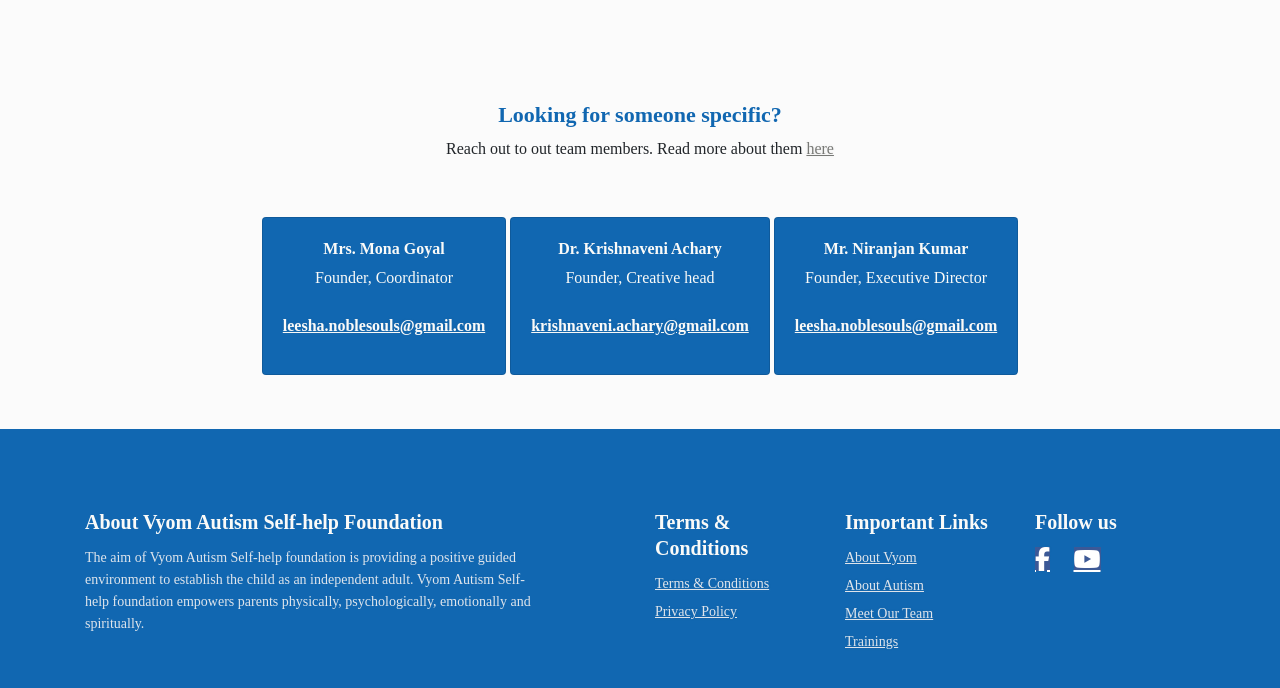
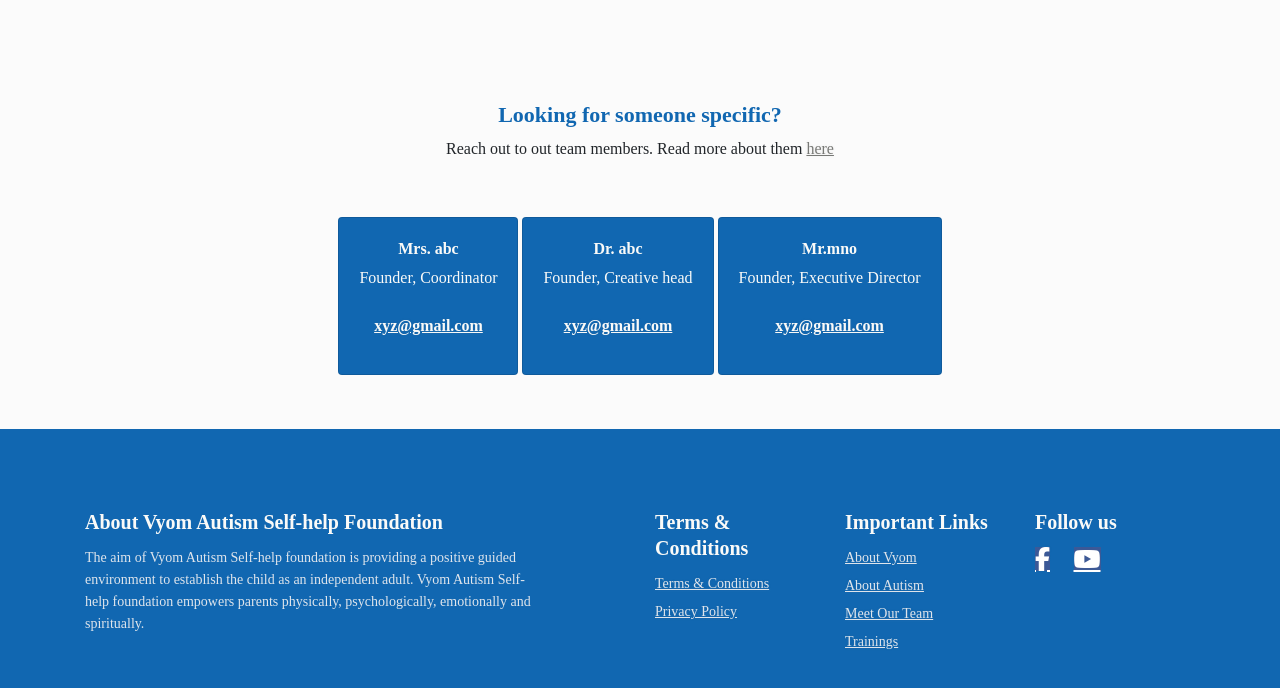
Before and after one commit to Vibhumkaila/SpectrumGuidance, a Django app: page /contact in a window 1280 px wide. Shown: the part 1187-1875 px from the top of the page. Run offline with Django 3.2, Linux system fonts and the light colour scheme; some libraries are stand-ins or nearby versions; some web fonts are replaced.

Commit message:
Update contact.html

```diff
--- a/templates/parentTraining/contact.html
+++ b/templates/parentTraining/contact.html
@@ -28,14 +28,14 @@
                     <br>
 
                     <h5>Email:</h5>
-                    <p><a href="mailto:vyom.autismselfhelp@gmail.com">vyom.autismselfhelp@gmail.com</a></p>
-                    <p><a href="mailto:leesha.noblesouls@gmail.com">leesha.noblesouls@gmail.com</a></p>
+                    <p><a href="mailto:xyz@gmail.com">xyz@gmail.com</a></p>
+                    <p><a href="mailto:abc@gmail.com">abc@gmail.com</a></p>
 
                     <br>
 
                     <h5>Phone:</h5>
-                    <p>Dr. Krishnaveni Achary: +91 98186 83793<i class="fa fa-whatsapp" style="font-size:20px;color: green"></i></p>
-                    <p>Mrs. Mona Goyal: +91 81462 22008<i class="fa fa-whatsapp" style="font-size:20px;color: green"></i></p>
+                    <p>Dr. mno: 100 <i class="fa fa-whatsapp" style="font-size:20px;color: green"></i></p>
+                    <p>Mrs. xyz: +91 100<i class="fa fa-whatsapp" style="font-size:20px;color: green"></i></p>
 
                     <br>
                     <br>
@@ -47,13 +47,13 @@
 
                     <h5>Email:</h5>
 
-                    <p><a href="mailto:vyom.autismselfhelp.tech@gmail.com">vyom.autismselfhelp.tech@gmail.com</a></p>
+                    <p><a href="mailto:xyz@gmail.com">vyom.autismselfhelp.tech@gmail.com</a></p>
 
                 </div>
             </div>
             <div class="col-lg-7">
 
-                <iframe src="https://docs.google.com/forms/d/e/1FAIpQLSfzW1XaUXi0JBzAoEDzdVNd0i_VGcXerqYdLY5zI6l689dBFg/viewform?embedded=true"
+                <iframe src="https://docs.google.com/forms/d/e/hmmm"
                         width="640"
                         height="805"
                         frameborder="0"
@@ -81,28 +81,28 @@
             <div class="col-lg-12">
                 <div class="card" style="display: inline-block;">
                     <div class="card-body">
-                        <h6 class="card-title">Mrs. Mona Goyal</h6>
+                        <h6 class="card-title">Mrs. abc</h6>
                         <p class="card-subtitle">Founder, Coordinator</p>
                         <br>
-                        <p><b><a href="mailto:leesha.noblesouls@gmail.com" style="color: #fafaf8;">leesha.noblesouls@gmail.com</a></b></p>
+                        <p><b><a href="mailto:xyz@gmail.com" style="color: #fafaf8;">xyz@gmail.com</a></b></p>
                     </div>
                 </div>
 
                 <div class="card" style="display: inline-block;">
                     <div class="card-body">
-                        <h6 class="card-title">Dr. Krishnaveni Achary</h6>
+                        <h6 class="card-title">Dr. abc</h6>
                         <p class="card-subtitle">Founder, Creative head</p>
                         <br>
-                        <p><b><a href="mailto:krishnaveni.achary@gmail.com" style="color: #fafaf8;">krishnaveni.achary@gmail.com</a></b></p>
+                        <p><b><a href="mailto:xyz@gmail.com" style="color: #fafaf8;">xyz@gmail.com</a></b></p>
                     </div>
                 </div>
 
                 <div class="card" style="display: inline-block;">
                     <div class="card-body">
-                        <h6 class="card-title">Mr. Niranjan Kumar</h6>
+                        <h6 class="card-title">Mr.mno</h6>
                         <p class="card-subtitle">Founder, Executive Director</p>
                         <br>
-                        <p><b><a href="mailto:leesha.noblesouls@gmail.com" style="color: #fafaf8;">leesha.noblesouls@gmail.com</a></b></p>
+                        <p><b><a href="mailto:xyz@gmail.com" style="color: #fafaf8;">xyz@gmail.com</a></b></p>
                     </div>
                 </div>
             </div>
```
